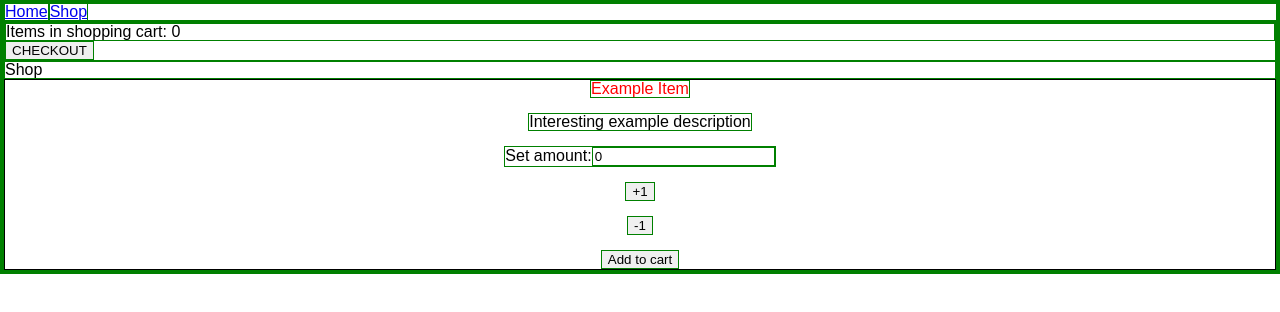
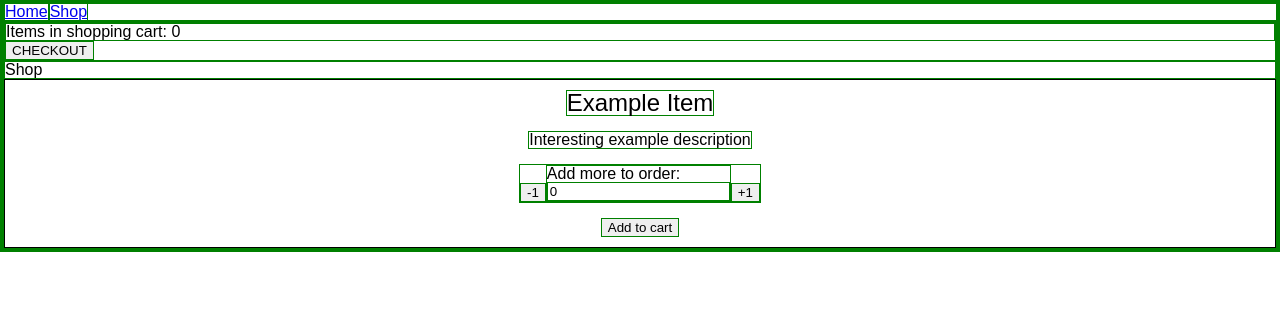
Before and after one commit to Konstanenonen/shopping-cart, a React (Create React App) app: page /shop in a window 1280 px wide. Shown: the top 312 px of the page. Built offline with nearby package versions, Linux system fonts and the light colour scheme.

Commit message:
Improved ShopItem styling

```diff
--- a/src/components/ShopItem.jsx
+++ b/src/components/ShopItem.jsx
@@ -14,8 +14,12 @@ function ShopItem({ title, description, addToCart }) {
     <div className={styles.container}>
       <h3 className={styles.title}>{title}</h3>
       <p>{description}</p>
-      <label htmlFor={amountInputId}>
-        Set amount:
+      <div className={styles.row}>
+        <button type="button" onClick={() => setAmount(amount - 1)}>
+          -1
+        </button>
+        <label className={styles.label} htmlFor={amountInputId}>
+          Add more to order:
           <input
             value={amount}
             onChange={(e) => setAmount(Number(e.target.value))}
@@ -26,9 +30,7 @@ function ShopItem({ title, description, addToCart }) {
         <button type="button" onClick={() => setAmount(amount + 1)}>
           +1
         </button>
-      <button type="button" onClick={() => setAmount(amount - 1)}>
-        -1
-      </button>
+      </div>
       <button type="button" onClick={handleClick}>
         Add to cart
       </button>
--- a/src/styles/components/ShopItem.module.scss
+++ b/src/styles/components/ShopItem.module.scss
@@ -5,9 +5,20 @@
   flex-direction: column;
   align-items: center;
   gap: 15px;
+  padding: 10px;
   border: 1px solid black;
 }
 
 .title {
-  color: vars.$color-red;
+  font-size: 1.5rem;
 }
+
+.label {
+  display: flex;
+  flex-direction: column;
+}
+
+.row {
+  display: flex;
+  align-items: flex-end;
+}
```
Lines whose indentation alone changed are shown as unchanged.
